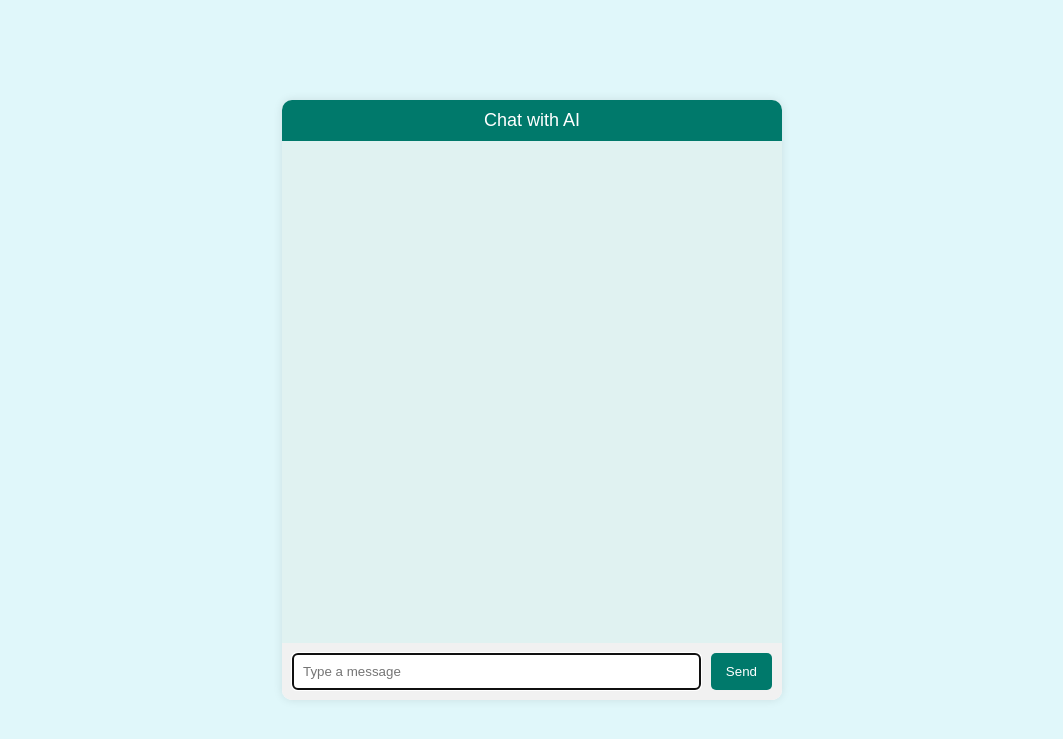
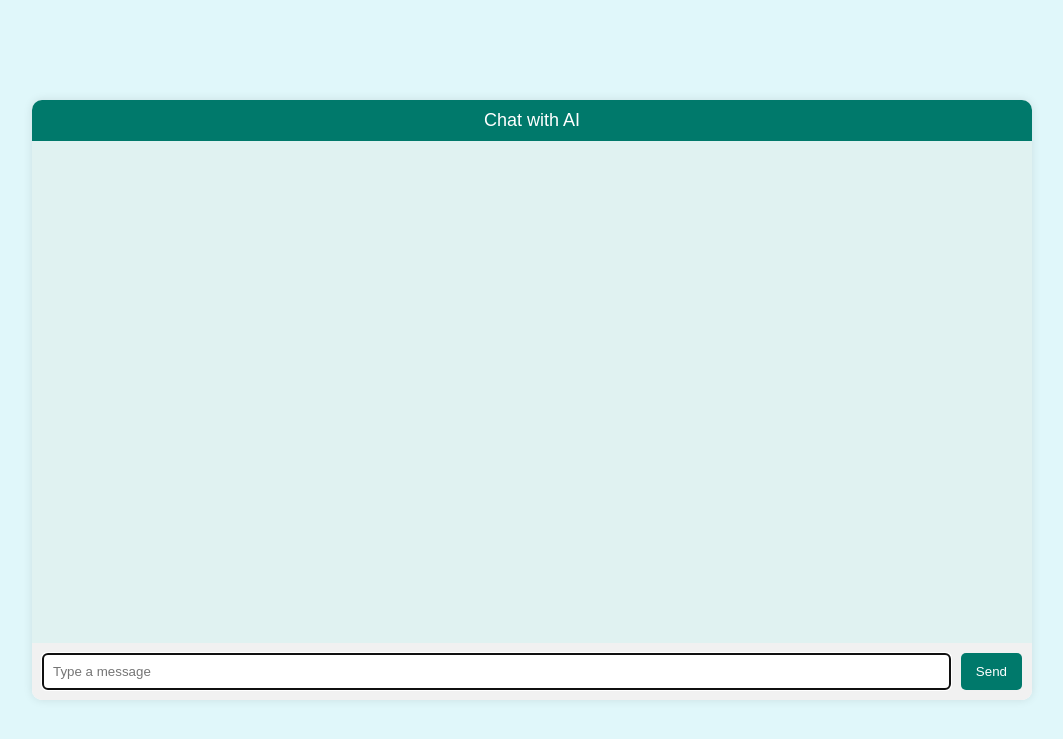
Before and after one commit to KaustubhGhale/HaxsAIagent, a Flask app: page / in a window 1280 px wide. Shown: the top 739 px of the page, without its empty margins (108-1171 px from the left). Run offline with Flask 3, Linux system fonts and the light colour scheme.

Commit message:
Update index.html

```diff
--- a/Code/App/templates/index.html
+++ b/Code/App/templates/index.html
@@ -13,7 +13,7 @@
             margin: 0;
         }
         .chat-container {
-            width: 500px;
+            width: 1000px;
             height: 600px;
             background-color: #ffffff;
             box-shadow: 0 0 10px rgba(0, 0, 0, 0.1);
```
